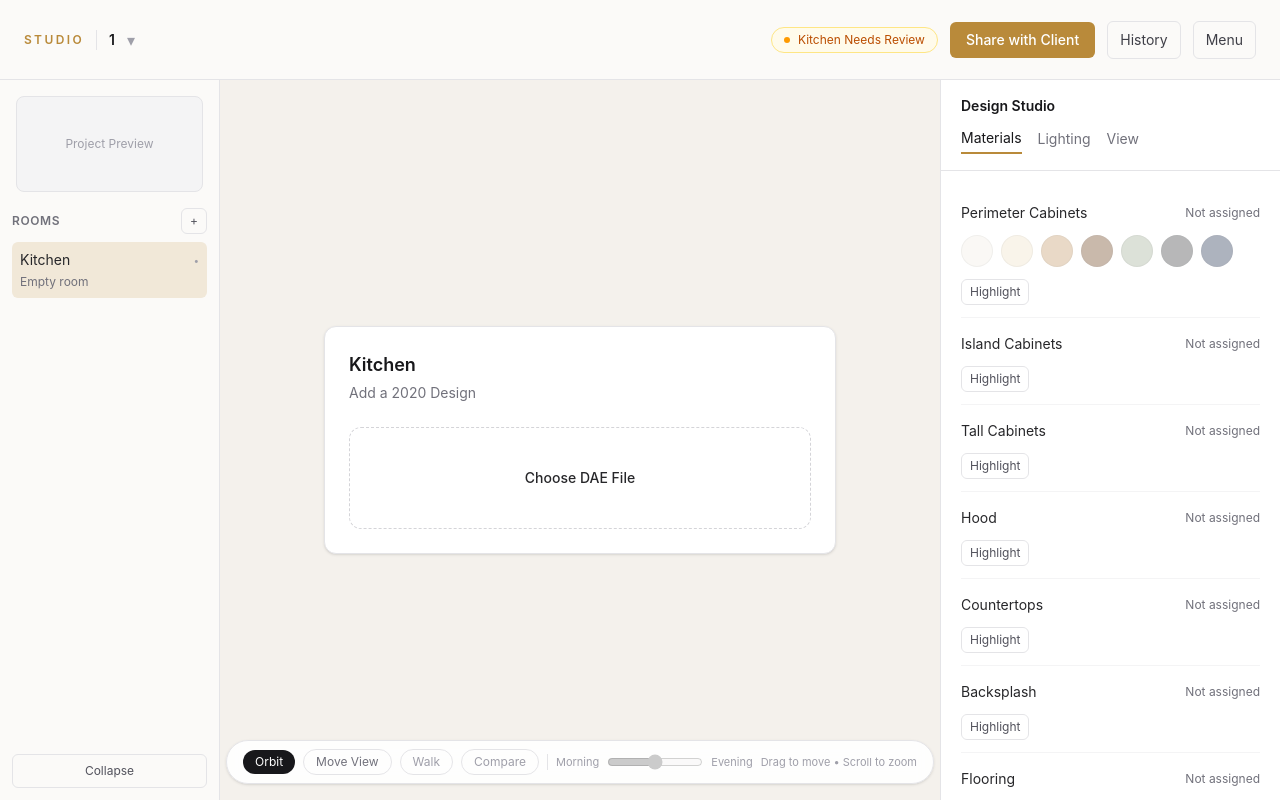
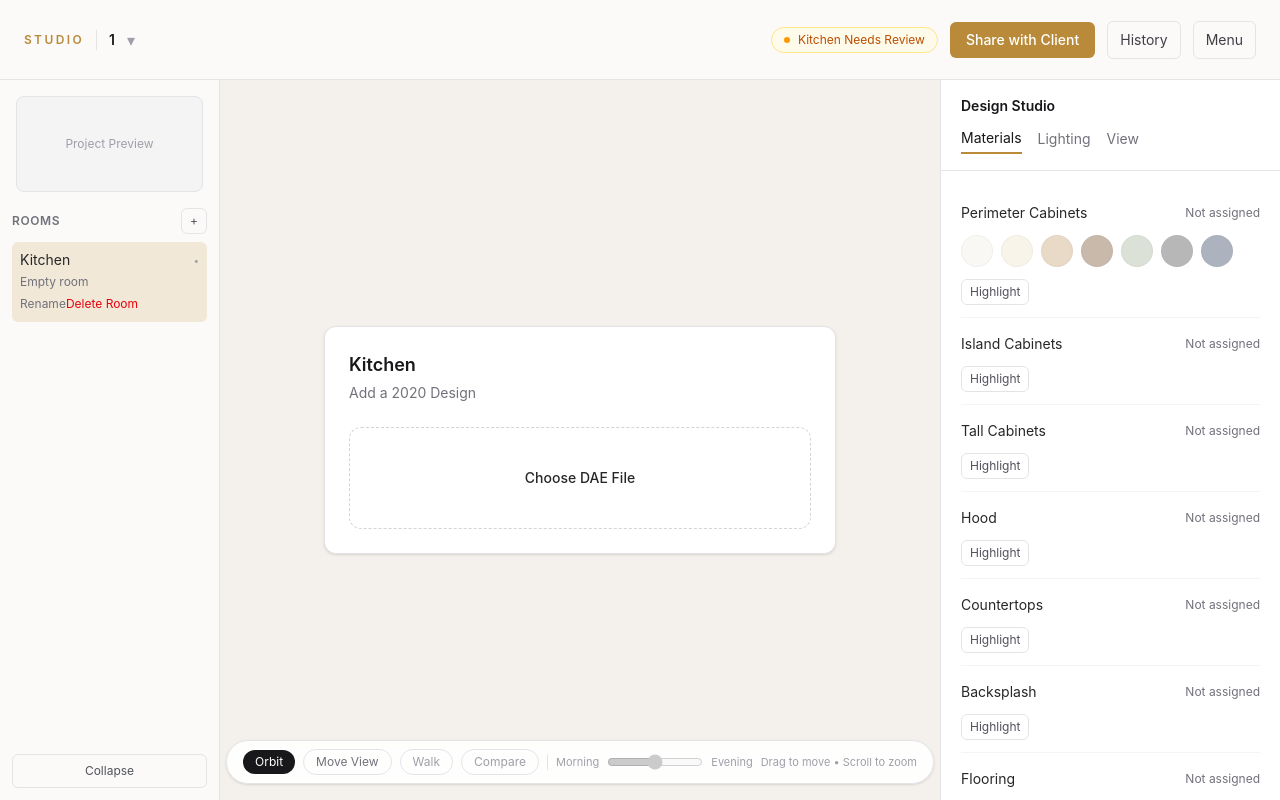
Before and after one commit to cabinetgenies/DesignStudio, a Next.js app: page /projects/1/studio-v2 in a window 1280 px wide. Built offline with nearby package versions, Linux system fonts and the light colour scheme.

Commit message:
fix(studio-v2): complete room session isolation

```diff
--- a/components/studio-v2/StudioV2Shell.tsx
+++ b/components/studio-v2/StudioV2Shell.tsx
@@ -8,10 +8,15 @@ import V2DesignPanel from "./V2DesignPanel";
 import V2ViewportControls from "./V2ViewportControls";
 import V2RoomsSidebar from "./V2RoomsSidebar";
 import { createRoom, type StudioRoom, type StudioRoomType } from "@/lib/studio-v2/rooms";
-import type { V2MaterialSelections, V2CameraPose } from "@/lib/studio-v2/v2-viewer";
+import type { V2MaterialSelections } from "@/lib/studio-v2/v2-viewer";
 import type { V2MaterialZone } from "@/lib/studio-v2/materials";
+import {
+  EMPTY_ZONE_COUNTS,
+  emptySession,
+  type RoomSessionState,
+  type V2PanelTab,
+} from "@/lib/studio-v2/room-session";
 
-type PanelTab = "materials" | "lighting" | "view";
 type Status =
   | "Reading file"
   | "Repairing 2020 export"
@@ -20,40 +25,6 @@ type Status =
   | "Kitchen ready"
   | "Import failed";
 
-interface RoomSessionState {
-  repairedDaeXml: string | null;
-  materialSelections: V2MaterialSelections;
-  runtimeZoneCounts: Record<V2MaterialZone, number>;
-  cameraPose: V2CameraPose | null;
-  activePanelTab: PanelTab;
-}
-
-const EMPTY_ZONE_COUNTS = Object.fromEntries(
-  [
-    "perimeter",
-    "island",
-    "tall",
-    "hood",
-    "countertops",
-    "backsplash",
-    "floor",
-    "walls",
-    "hardware",
-    "plumbing",
-    "appliances",
-    "unknown",
-  ].map((zone) => [zone, 0]),
-) as Record<V2MaterialZone, number>;
-
-function emptySession(): RoomSessionState {
-  return {
-    repairedDaeXml: null,
-    materialSelections: {},
-    runtimeZoneCounts: { ...EMPTY_ZONE_COUNTS },
-    cameraPose: null,
-    activePanelTab: "materials",
-  };
-}
 
 export default function StudioV2Shell({ projectName }: { projectName: string }) {
   const initialRoom = createRoom("kitchen");
@@ -70,7 +41,7 @@ export default function StudioV2Shell({ projectName }: { projectName: string })
   const [presenting, setPresenting] = useState(false);
   const [leftRailCollapsed, setLeftRailCollapsed] = useState(false);
   const [loadError, setLoadError] = useState<string | null>(null);
-  const [panelTab, setPanelTab] = useState<PanelTab>("materials");
+  const [panelTab, setPanelTab] = useState<V2PanelTab>("materials");
   const [interactionMode, setInteractionMode] = useState<"orbit" | "move">(
     "orbit",
   );
@@ -226,6 +197,39 @@ export default function StudioV2Shell({ projectName }: { projectName: string })
                 }
               }
             }}
+            onRenameRoom={(id, name) => {
+              setRooms((current) =>
+                current.map((room) =>
+                  room.id === id ? { ...room, name } : room,
+                ),
+              );
+            }}
+            onDeleteRoom={(id) => {
+              const target = rooms.find((room) => room.id === id);
+              const message = target?.daeFileName
+                ? `Delete "${target.name}" and its loaded design?`
+                : `Delete "${target?.name ?? "room"}"?`;
+              if (!window.confirm(message)) return;
+              viewerRef.current?.removeRoomModel(id);
+              roomSessionsRef.current.delete(id);
+              const remaining = rooms.filter((room) => room.id !== id);
+              if (remaining.length === 0) {
+                const replacement = createRoom("kitchen");
+                setRooms([replacement]);
+                setActiveRoomId(replacement.id);
+                ensureSession(replacement.id);
+                setSelections({});
+                setZoneCounts({ ...EMPTY_ZONE_COUNTS });
+                setFileName(null);
+                viewerRef.current?.showRoom(replacement.id);
+              } else {
+                setRooms(remaining);
+                if (activeRoomId === id) {
+                  const next = remaining[0];
+                  selectRoom(next.id);
+                }
+              }
+            }}
           />
         ) : null}
 
@@ -305,6 +309,12 @@ export default function StudioV2Shell({ projectName }: { projectName: string })
               highlightZone={highlightZone}
               onView={(view) => viewerRef.current?.setView(view)}
               zoneCounts={zoneCounts}
+              activeTab={panelTab}
+              onActiveTabChange={(tab) => {
+                setPanelTab(tab);
+                const session = ensureSession(activeRoomId);
+                session.activePanelTab = tab;
+              }}
             />
           </aside>
         ) : null}
--- a/components/studio-v2/V2DesignPanel.tsx
+++ b/components/studio-v2/V2DesignPanel.tsx
@@ -4,8 +4,6 @@ import { useState } from "react";
 import { V2_MATERIALS, V2_ZONE_LABELS, type V2MaterialZone } from "@/lib/studio-v2/materials";
 import type { V2MaterialSelections } from "@/lib/studio-v2/v2-viewer";
 import type { V2View } from "@/lib/studio-v2/v2-viewer";
-
-type Tab = "materials" | "lighting" | "view";
 
 export default function V2DesignPanel({
   selections,
@@ -15,6 +13,8 @@ export default function V2DesignPanel({
   highlightZone,
   onView,
   zoneCounts,
+  activeTab,
+  onActiveTabChange,
 }: {
   selections: V2MaterialSelections;
   onSelect: (zone: V2MaterialZone, materialId: string) => void;
@@ -23,8 +23,9 @@ export default function V2DesignPanel({
   highlightZone: V2MaterialZone | null;
   onView: (view: V2View) => void;
   zoneCounts?: Partial<Record<V2MaterialZone, number>>;
+  activeTab: "materials" | "lighting" | "view";
+  onActiveTabChange: (tab: "materials" | "lighting" | "view") => void;
 }) {
-  const [tab, setTab] = useState<Tab>("materials");
   const [openZone, setOpenZone] = useState<V2MaterialZone | null>("perimeter");
 
   return (
@@ -32,13 +33,13 @@ export default function V2DesignPanel({
       <div className="border-b border-zinc-200 px-5 py-4">
         <h2 className="text-sm font-semibold text-zinc-900">Design Studio</h2>
         <div className="mt-3 flex gap-4 text-sm">
-          {(["materials", "lighting", "view"] as Tab[]).map((item) => (
+          {(["materials", "lighting", "view"] as const).map((item) => (
             <button
               key={item}
               type="button"
-              onClick={() => setTab(item)}
+              onClick={() => onActiveTabChange(item)}
               className={`pb-1 capitalize ${
-                tab === item
+                activeTab === item
                   ? "border-b-2 border-[#B98A3A] text-zinc-900"
                   : "text-zinc-500 hover:text-zinc-800"
               }`}
@@ -50,7 +51,7 @@ export default function V2DesignPanel({
       </div>
 
       <div className="flex-1 overflow-y-auto p-5">
-        {tab === "materials" ? (
+        {activeTab === "materials" ? (
           <div className="space-y-1">
             {(Object.keys(V2_ZONE_LABELS) as V2MaterialZone[])
               .filter((zone) => zone !== "unknown")
@@ -126,7 +127,7 @@ export default function V2DesignPanel({
               Restore Original
             </button>
           </div>
-        ) : tab === "lighting" ? (
+        ) : activeTab === "lighting" ? (
           <div>
             <p className="text-xs uppercase tracking-wide text-zinc-400">Lighting</p>
             <div className="mt-4 space-y-4 text-sm">
--- a/components/studio-v2/V2RoomsSidebar.tsx
+++ b/components/studio-v2/V2RoomsSidebar.tsx
@@ -12,6 +12,8 @@ export default function V2RoomsSidebar({
   onSelect,
   onAddRoom,
   onRemoveRoom,
+  onRenameRoom,
+  onDeleteRoom,
 }: {
   rooms: StudioRoom[];
   activeRoomId: string | null;
@@ -20,8 +22,12 @@ export default function V2RoomsSidebar({
   onSelect: (id: string) => void;
   onAddRoom: (type: StudioRoomType, name: string) => void;
   onRemoveRoom: (id: string) => void;
+  onRenameRoom: (id: string, name: string) => void;
+  onDeleteRoom: (id: string) => void;
 }) {
   const [addOpen, setAddOpen] = useState(false);
+  const [editingId, setEditingId] = useState<string | null>(null);
+  const [editName, setEditName] = useState("");
   const [newName, setNewName] = useState("");
   const [newType, setNewType] = useState<StudioRoomType>("kitchen");
 
@@ -120,6 +126,45 @@ export default function V2RoomsSidebar({
                   {room.daeFileName ?? "Empty room"}
                 </div>
               ) : null}
+              {!collapsed && active && editingId === room.id ? (
+                <div className="mt-1 flex gap-1">
+                  <input
+                    value={editName}
+                    onChange={(e) => setEditName(e.target.value)}
+                    className="w-full rounded border border-zinc-200 px-1 py-0.5 text-xs"
+                  />
+                  <button
+                    type="button"
+                    onClick={() => {
+                      const trimmed = editName.trim();
+                      if (trimmed) onRenameRoom(room.id, trimmed);
+                      setEditingId(null);
+                    }}
+                    className="rounded bg-zinc-900 px-1.5 text-xs text-white"
+                  >
+                    Save
+                  </button>
+                  <button
+                    type="button"
+                    onClick={() => setEditingId(null)}
+                    className="rounded border border-zinc-200 px-1.5 text-xs text-zinc-600"
+                  >
+                    Cancel
+                  </button>
+                </div>
+              ) : null}
+              {!collapsed && active ? (
+                <button
+                  type="button"
+                  onClick={() => {
+                    setEditingId(room.id);
+                    setEditName(room.name);
+                  }}
+                  className="mt-1 text-xs text-zinc-500 hover:underline"
+                >
+                  Rename
+                </button>
+              ) : null}
               {!collapsed && active && room.daeFileName ? (
                 <button
                   type="button"
@@ -127,6 +172,15 @@ export default function V2RoomsSidebar({
                   className="mt-1 text-xs text-red-600 hover:underline"
                 >
                   Remove model
+                </button>
+              ) : null}
+              {!collapsed && active ? (
+                <button
+                  type="button"
+                  onClick={() => onDeleteRoom(room.id)}
+                  className="mt-1 text-xs text-red-600 hover:underline"
+                >
+                  Delete Room
                 </button>
               ) : null}
             </div>
--- /dev/null
+++ b/lib/studio-v2/room-session.ts
@@ -0,0 +1,39 @@
+import type { V2MaterialSelections, V2CameraPose } from "./v2-viewer";
+import type { V2MaterialZone } from "./materials";
+
+export type V2PanelTab = "materials" | "lighting" | "view";
+
+export interface RoomSessionState {
+  repairedDaeXml: string | null;
+  materialSelections: V2MaterialSelections;
+  runtimeZoneCounts: Record<V2MaterialZone, number>;
+  cameraPose: V2CameraPose | null;
+  activePanelTab: V2PanelTab;
+}
+
+export const EMPTY_ZONE_COUNTS = Object.fromEntries(
+  [
+    "perimeter",
+    "island",
+    "tall",
+    "hood",
+    "countertops",
+    "backsplash",
+    "floor",
+    "walls",
+    "hardware",
+    "plumbing",
+    "appliances",
+    "unknown",
+  ].map((zone) => [zone, 0]),
+) as Record<V2MaterialZone, number>;
+
+export function emptySession(): RoomSessionState {
+  return {
+    repairedDaeXml: null,
+    materialSelections: {},
+    runtimeZoneCounts: { ...EMPTY_ZONE_COUNTS },
+    cameraPose: null,
+    activePanelTab: "materials",
+  };
+}
```
Also changed, not shown: 1 other file (tests, documents, lock files or other folders).
